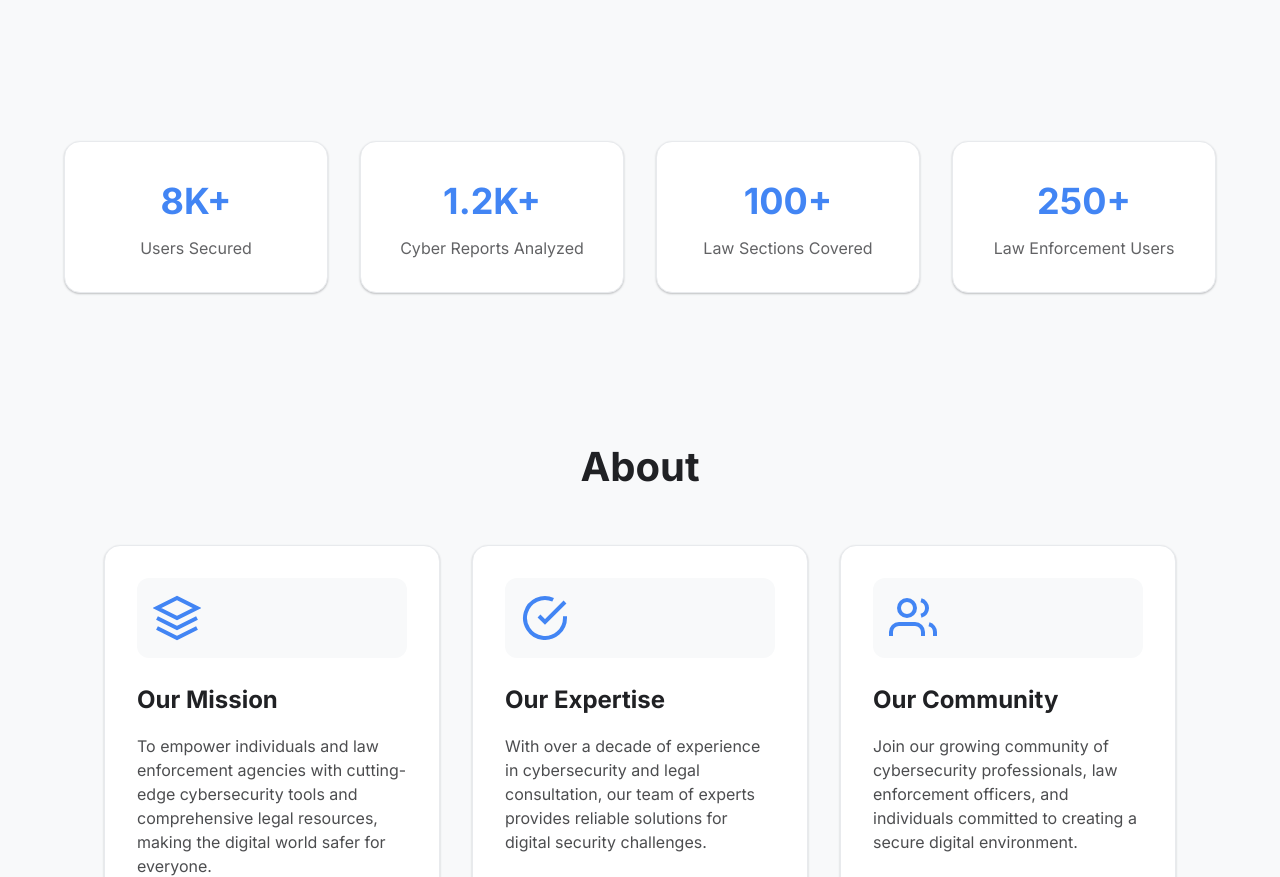
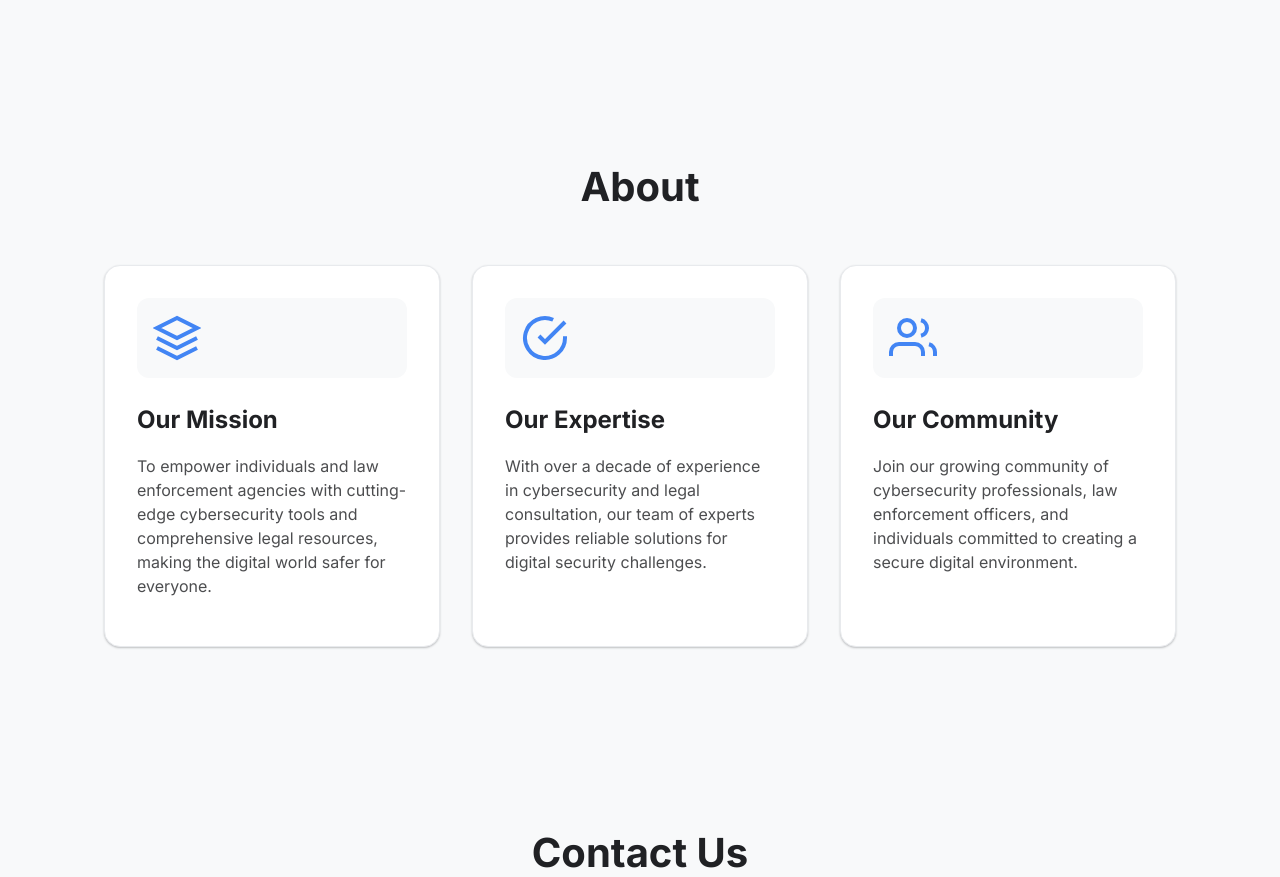
Before and after one commit to sam-francis06/CyberCouncil, a plain HTML site: page index.html in a window 1280 px wide. Shown: the part 1297-2174 px from the top of the page. Drawn offline with Linux system fonts and the light colour scheme.

Commit message:
Update index.html
removing stats section

```diff
--- a/index.html
+++ b/index.html
@@ -180,31 +180,7 @@
         </div>
       </section>
 
-      <section class="stats">
-        <div class="container">
-          <div class="stats-grid">
-            <div class="stat-card">
-              <h4>8K+</h4>
-              <p>Users Secured</p>
-            </div>
 
-            <div class="stat-card">
-              <h4>1.2K+</h4>
-              <p>Cyber Reports Analyzed</p>
-            </div>
-
-            <div class="stat-card">
-              <h4>100+</h4>
-              <p>Law Sections Covered</p>
-            </div>
-
-            <div class="stat-card">
-              <h4>250+</h4>
-              <p>Law Enforcement Users</p>
-            </div>
-          </div>
-        </div>
-      </section>
 
       <section class="features" id="about">
         <div class="container">
```
